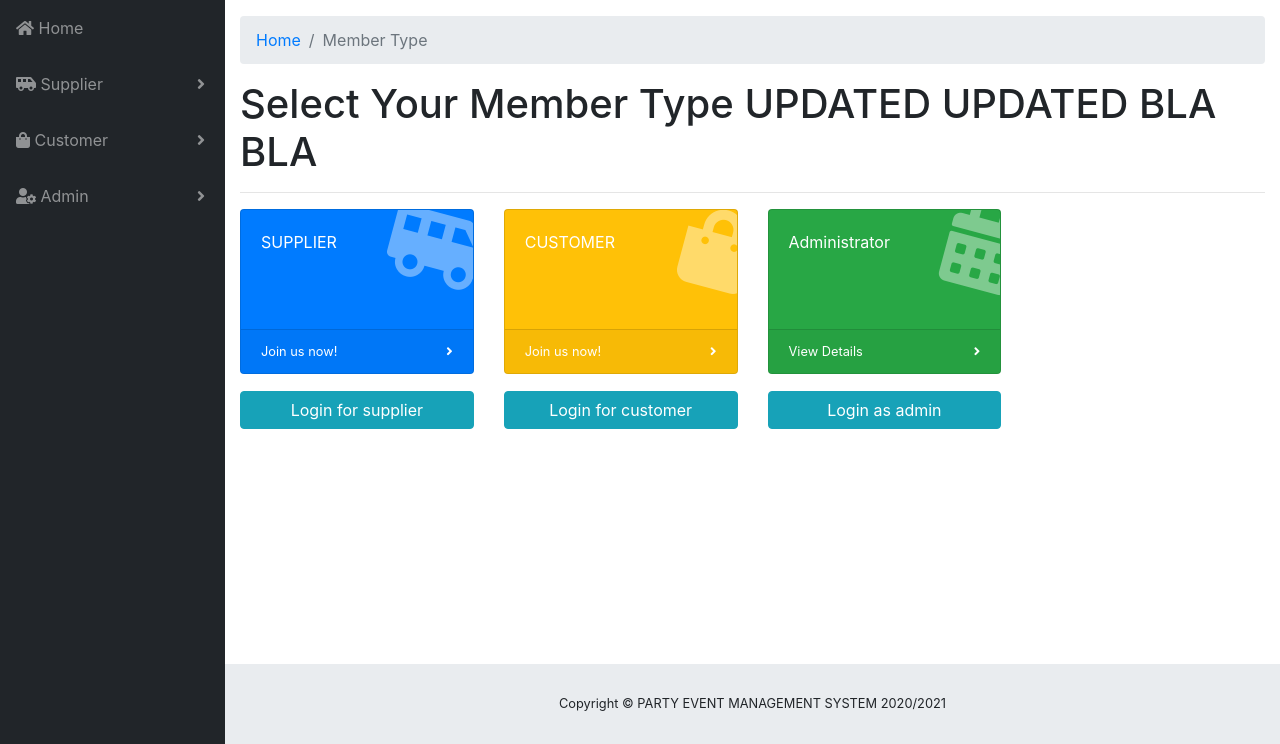
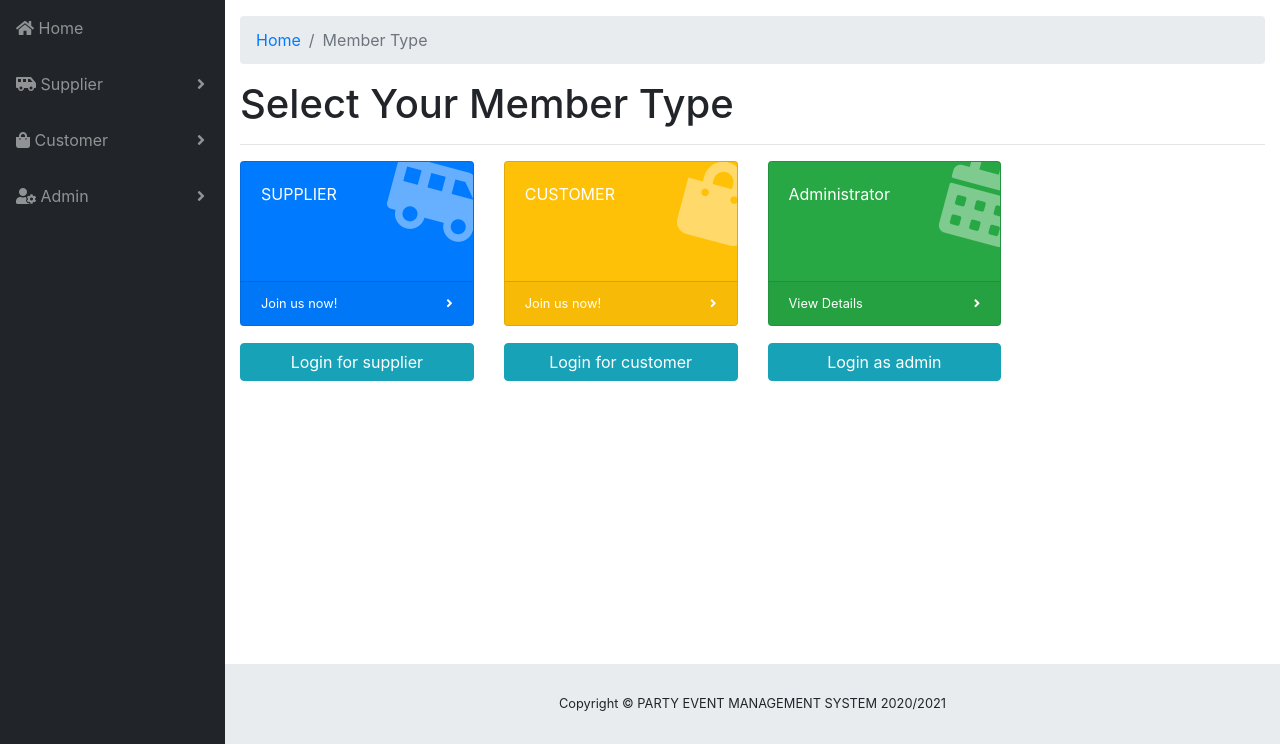
Before and after one commit to yewkhen97/Event_management_system, a PHP site: page /EMS/ in a window 1280 px wide. Shown: the part 56-800 px from the top of the page. Run offline with PHP 8.4, Linux system fonts and the light colour scheme.

Commit message:
Revert "Staging"

```diff
--- a/ApplicationLayer/UserView/index.php
+++ b/ApplicationLayer/UserView/index.php
@@ -371,9 +371,7 @@ span.psw {
           </ol>
 
           <!-- Page Content -->
-
-          <h1>Select Your Member Type UPDATED UPDATED BLA BLA</h1>
-
+          <h1>Select Your Member Type</h1>
           <hr>
              <!-- Icon Cards-->
           <div class="row">
```
